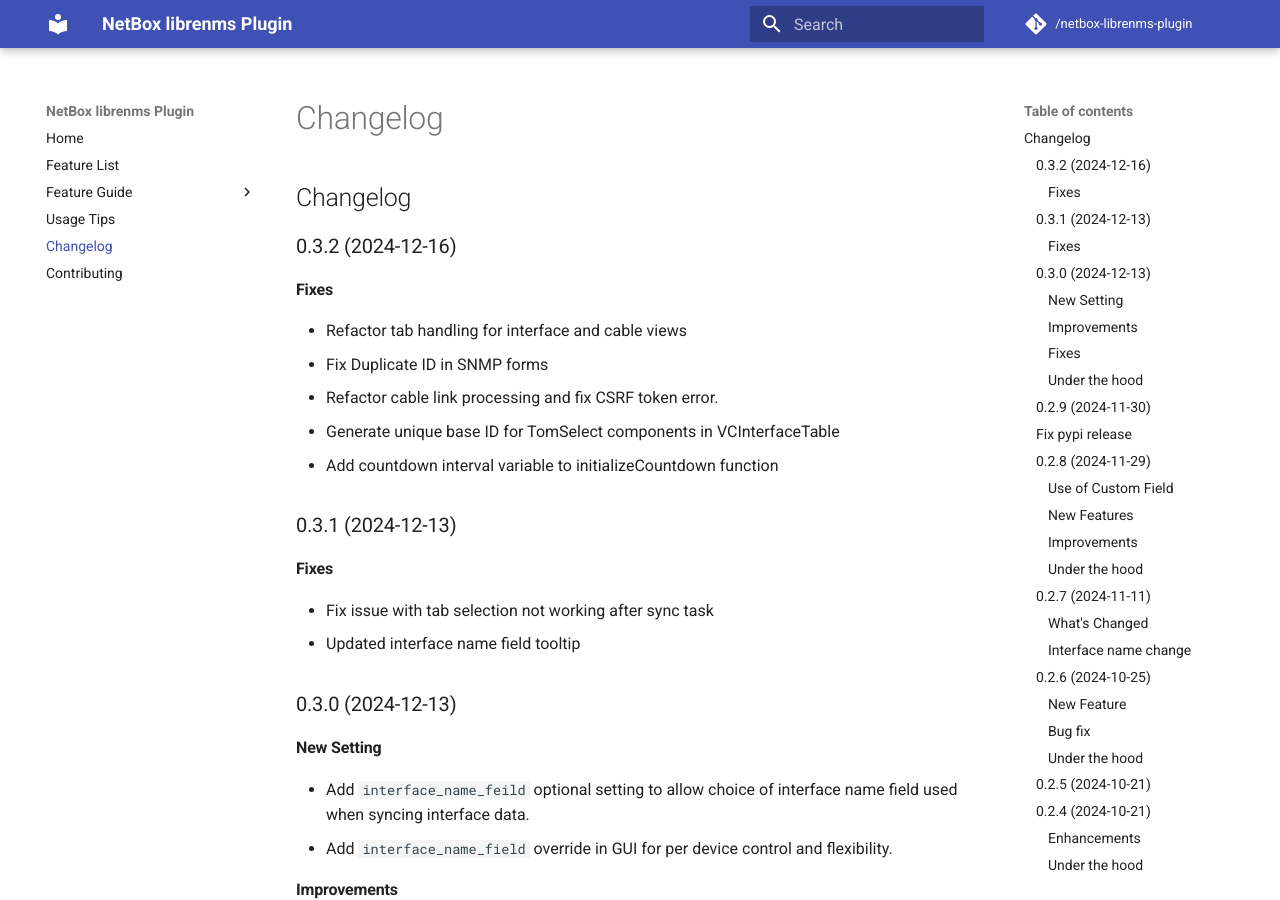
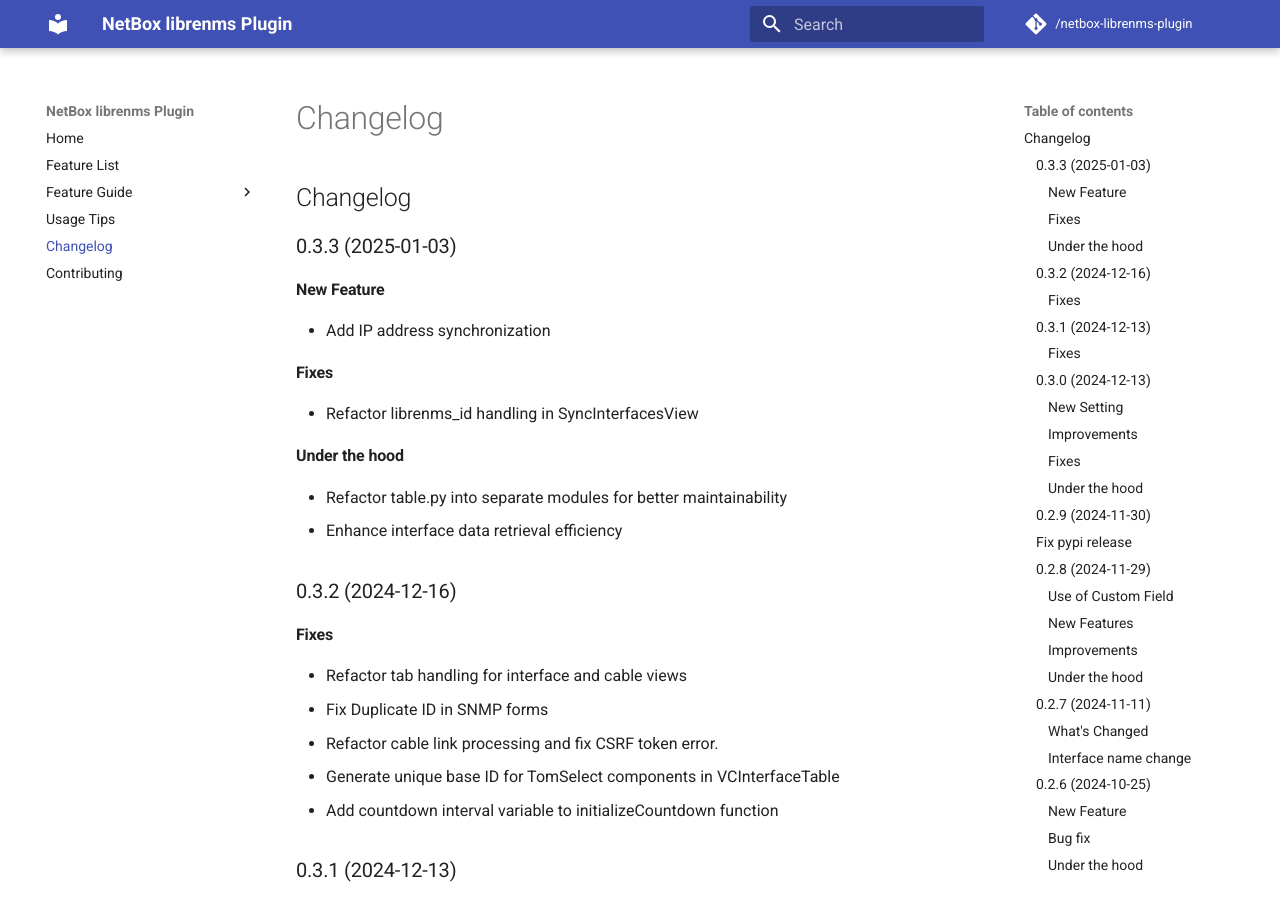
Before and after one commit to bonzo81/netbox-librenms-plugin, an MkDocs documentation site: the page built from docs/changelog.md, in a window 1280 px wide and 900 px high. Built offline with MkDocs 1.6.1 and Material for MkDocs 9.7.7, drawn with Linux system fonts in a browser that asks for light colours; comment, search, counter and statistics services are not loaded.

Commit message:
Update to v0.3.3 and update docs

```diff
--- a/docs/changelog.md
+++ b/docs/changelog.md
@@ -1,4 +1,17 @@
 # Changelog
+
+## 0.3.3 (2025-01-03)
+
+### New Feature
+* Add IP address synchronization
+
+### Fixes
+* Refactor librenms_id handling in SyncInterfacesView
+
+### Under the hood
+* Refactor table.py into separate modules for better maintainability
+* Enhance interface data retrieval efficiency
+
 
 ## 0.3.2 (2024-12-16)
 
--- a/netbox_librenms_plugin/__init__.py
+++ b/netbox_librenms_plugin/__init__.py
@@ -1,7 +1,7 @@
 from netbox.plugins import PluginConfig
 
 __author__ = "Andy Norwood"
-__version__ = "0.3.2"
+__version__ = "0.3.3"
 
 
 class LibreNMSSyncConfig(PluginConfig):
--- a/pyproject.toml
+++ b/pyproject.toml
@@ -7,7 +7,7 @@ build-backend = "setuptools.build_meta"
 
 [project]
 name =  "netbox-librenms-plugin"
-version = "0.3.2"
+version = "0.3.3"
 authors = [
     {name = "Andy Norwood"},
 ]
```
Also changed, not shown: README.md (+6 -2 lines), docs/README.md (+3 -0 lines).
